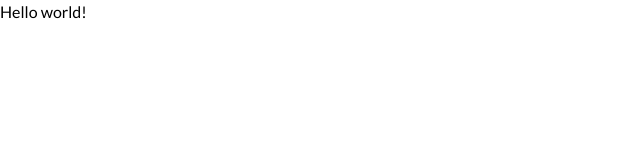
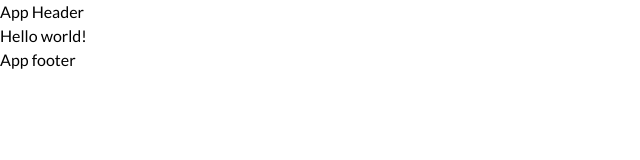
Before and after one commit to sergiobarria/sergiobarria.dev, an Astro site: page / in a window 1280 px wide. Shown: the whole page, without its empty margins (0-640 px from the left). Built offline with nearby package versions, Linux system fonts and the light colour scheme; Astro itself is replaced by a stand-in of ours.

Commit message:
chore: add header and footer components

```diff
--- a/src/layouts/BaseLayout.astro
+++ b/src/layouts/BaseLayout.astro
@@ -1,6 +1,9 @@
 ---
 import '@fontsource/lato';
 import '@fontsource/ibm-plex-mono';
+
+import Header from './components/Header.astro';
+import Footer from './components/Footer.astro';
 
 import '~/styles/index.css';
 
@@ -45,9 +48,11 @@ const { title } = Astro.props;
 		</script>
 	</head>
 	<body>
+		<Header />
 		<main>
 			<!-- This is the entry point of the app -->
 			<slot />
 		</main>
+		<Footer />
 	</body>
 </html>
--- /dev/null
+++ b/src/layouts/components/Footer.astro
@@ -0,0 +1,7 @@
+---
+
+---
+
+<footer>
+  App footer
+</footer>
--- /dev/null
+++ b/src/layouts/components/Header.astro
@@ -0,0 +1,7 @@
+---
+
+---
+
+<header>
+  App Header
+</header>
```
